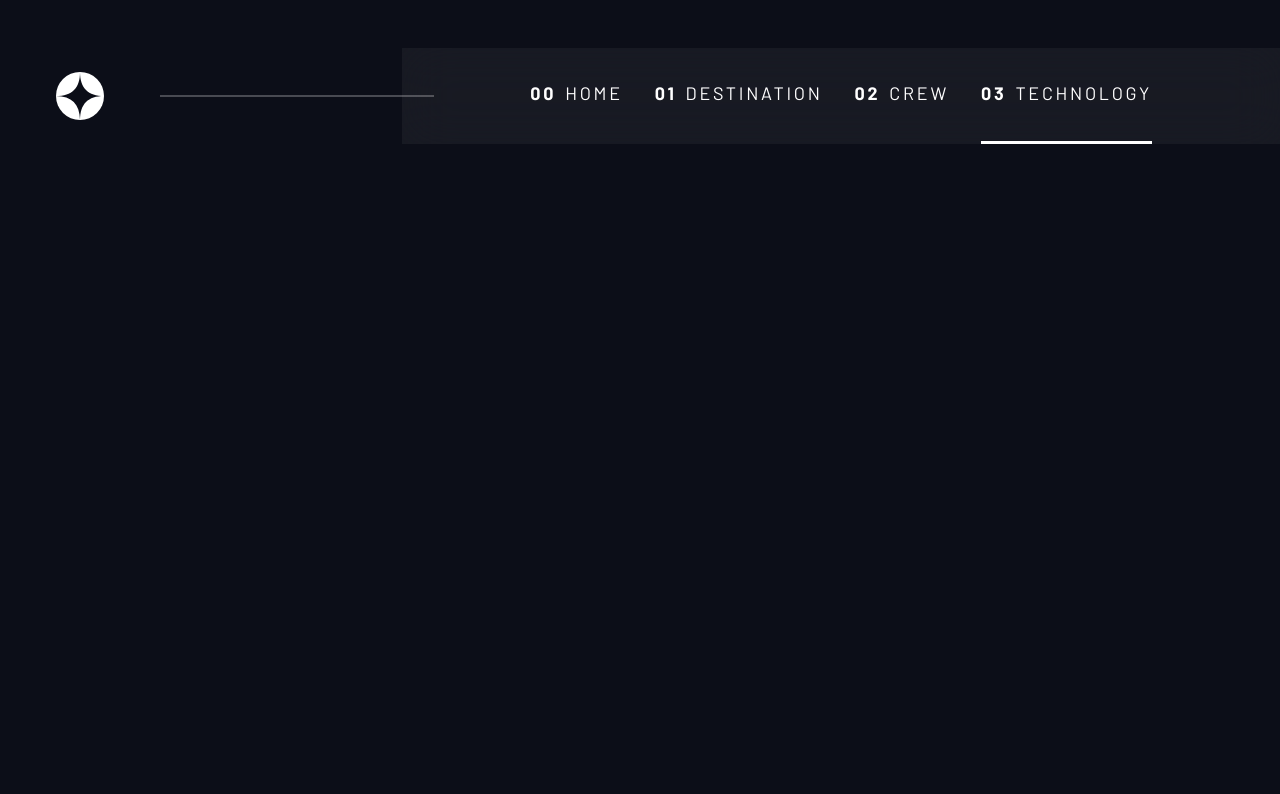
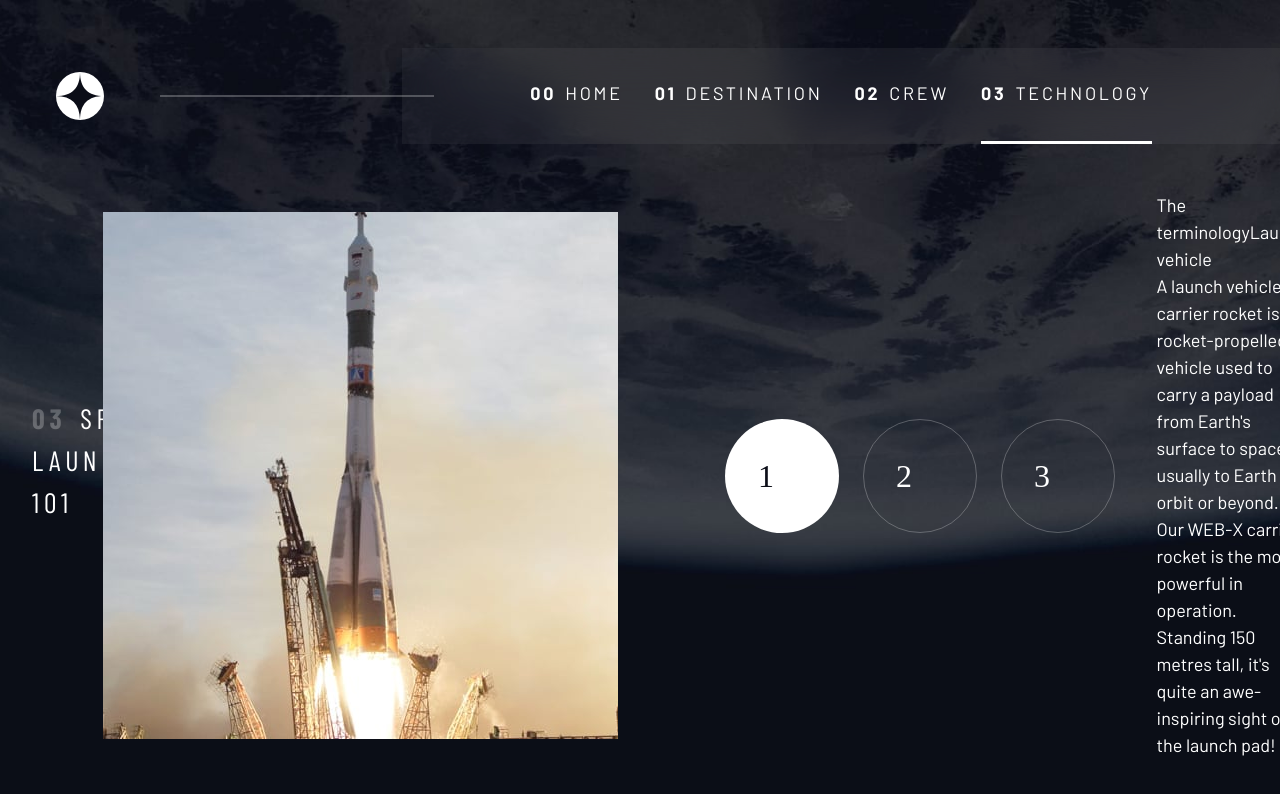
Before and after one commit to B1ack0ut1/frontendmentor-space-tourism-website, a Next.js app: page /technology in a window 1280 px wide. Shown: the top 794 px of the page. Built offline with nearby package versions, Linux system fonts and the light colour scheme; a web font is replaced by a local one.

Commit message:
Worked on technology page and css

```diff
--- a/src/app/design-system/page.js
+++ b/src/app/design-system/page.js
@@ -222,16 +222,10 @@ export default function DesignSystem() {
                 </button>
               </div>
               {/* <!-- Numbers --> */}
-              <div className="numbered-indicators grid grid-cols-3 gap-6">
-                <button aria-selected="true" className="font-serif">
-                  1
-                </button>
-                <button aria-selected="false" className="font-serif">
-                  2
-                </button>
-                <button aria-selected="false" className="font-serif">
-                  3
-                </button>
+              <div className="numbered-indicators">
+                <button aria-selected="true">1</button>
+                <button aria-selected="false">2</button>
+                <button aria-selected="false">3</button>
               </div>
             </div>
           </div>
--- a/src/app/globals.css
+++ b/src/app/globals.css
@@ -353,14 +353,14 @@ p {
 
   .grid-container--crew {
     grid-template-areas:
-      "role"
+      "title"
       "image"
       "controller"
       "content";
   }
 
-  .grid-container--crew .crew-member-role {
-    grid-area: role;
+  .grid-container--crew .numbered-title {
+    grid-area: title;
   }
 
   .grid-container--crew article {
@@ -376,12 +376,30 @@ p {
 
   @media (min-width: 40rem) {
     .grid-container--crew {
+      grid-template-columns: minmax(2rem, 1fr) minmax(0, 40rem) minmax(0, 35rem) minmax(
+          2rem,
+          1fr
+        );
       grid-template-areas:
-        "role"
+        "title"
         "content"
         "controller"
         "image";
       padding-bottom: 0;
+    }
+  }
+
+  @media (min-width: 76rem) {
+    .grid-container--crew {
+      grid-template-areas:
+        ". title image ."
+        ". content image ."
+        ". controller image .";
+      align-items: start;
+      min-height: 100%;
+    }
+    .crew-member-photo-frame {
+      align-self: end;
     }
   }
 
@@ -587,12 +605,19 @@ p {
     background-color: hsl(var(--clr-white));
   }
 
+  .numbered-indicators {
+    display: grid;
+    grid-template-columns: repeat(3, minmax(0, 1fr));
+    gap: 1.5rem;
+  }
+
   .numbered-indicators > * {
     font-size: var(--fs-600);
-    display: grid;
+    font-family: var(--ff-serif);
     place-content: center;
     border-radius: 9999px;
     aspect-ratio: 1;
+    padding: 2rem;
     border: 1px solid hsl(var(--clr-white) / 0.25);
   }
 
@@ -838,4 +863,17 @@ p {
       width: 100%;
     }
   }
+
+  .technology-photo-portrait {
+    display: none;
+  }
+
+  @media (min-width: 76rem) {
+    .technology-photo-landscape {
+      display: none;
+    }
+    .technology-photo-portrait {
+      display: block;
+    }
+  }
 }
--- a/src/app/technology/page.js
+++ b/src/app/technology/page.js
@@ -1,10 +1,51 @@
+"use client";
 import Navigation from "../components/Navigation";
+import Background from "../components/Background";
+import data from "/data/data.json";
+import { useState } from "react";
+
+const technologies = data["technology"];
 
 const Technology = () => {
+  const [selectedTech, setSelectedTech] = useState(technologies[0]);
+
   return (
-    <>
+    <Background>
       <Navigation />
-    </>
+      <main className="grid-container grid-container--tech">
+        <h1 className="numbered-title">
+          <span>03</span>Space launch 101
+        </h1>
+        <img
+          className="technology-photo-landscape"
+          src={selectedTech.images.landscape}
+          alt={`Image of ${selectedTech.name}`}
+        />
+        <img
+          className="technology-photo-portrait"
+          src={selectedTech.images.portrait}
+          alt={`Image of ${selectedTech.name}`}
+        />
+        <menu className="numbered-indicators">
+          {technologies.map((tech, index) => (
+            <li
+              key={tech.name}
+              role="button"
+              aria-selected={selectedTech.name === tech.name ? "true" : "false"}
+            >
+              {index + 1}
+            </li>
+          ))}
+        </menu>
+        <article>
+          <h2 className="tech-name">
+            <span>The terminology</span>
+            {selectedTech.name}
+          </h2>
+          <p className="tech-description">{selectedTech.description}</p>
+        </article>
+      </main>
+    </Background>
   );
 };
 
```
